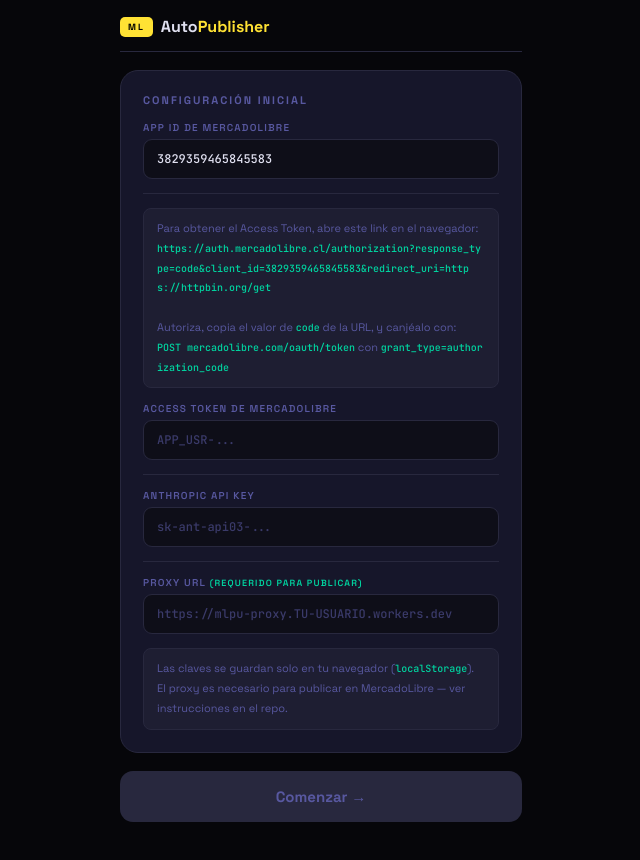
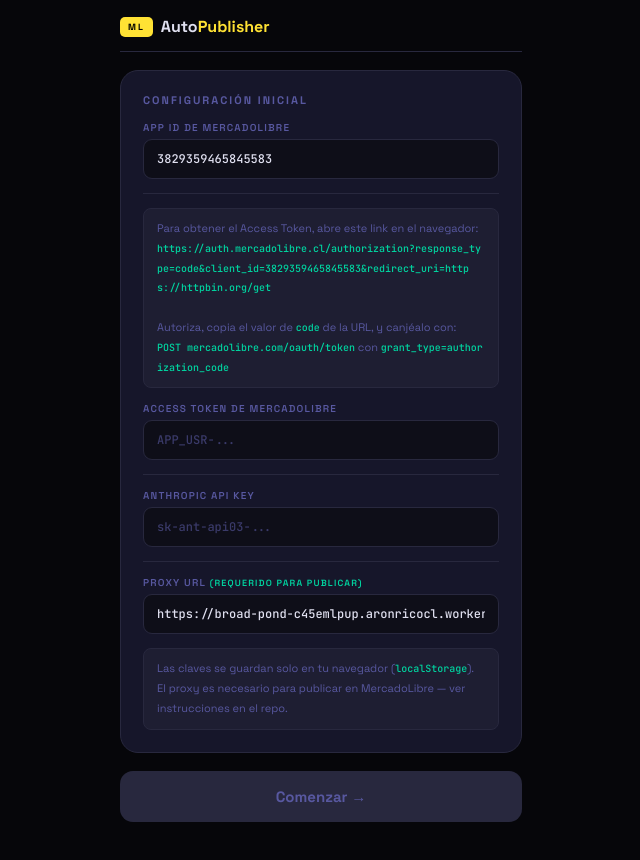
Before and after one commit to 25225840Rico/MLPU, a React (Vite) app: page / in a window 1280 px wide. Shown: the top 860 px of the page, without its empty margins (319-959 px from the left). Built offline with nearby package versions, Linux system fonts and the light colour scheme.

Commit message:
feat: prefill Cloudflare Worker proxy URL

```diff
--- a/src/App.jsx
+++ b/src/App.jsx
@@ -144,8 +144,8 @@ export default function App() {
   const [tokenDraft, setTokenDraft] = useState(() => LS.get('ml_token')        || '')
   const [anthKey,    setAnthKey]    = useState(() => LS.get('anthropic_key')   || '')
   const [anthDraft,  setAnthDraft]  = useState(() => LS.get('anthropic_key')   || '')
-  const [proxyUrl,   setProxyUrl]   = useState(() => LS.get('proxy_url')       || '')
-  const [proxyDraft, setProxyDraft] = useState(() => LS.get('proxy_url')       || '')
+  const [proxyUrl,   setProxyUrl]   = useState(() => LS.get('proxy_url')       || 'https://broad-pond-c45emlpup.aronricocl.workers.dev')
+  const [proxyDraft, setProxyDraft] = useState(() => LS.get('proxy_url')       || 'https://broad-pond-c45emlpup.aronricocl.workers.dev')
 
   // ML API base: usa proxy para llamadas autenticadas si está configurado
   const mlBase = useCallback((path) => {
```
